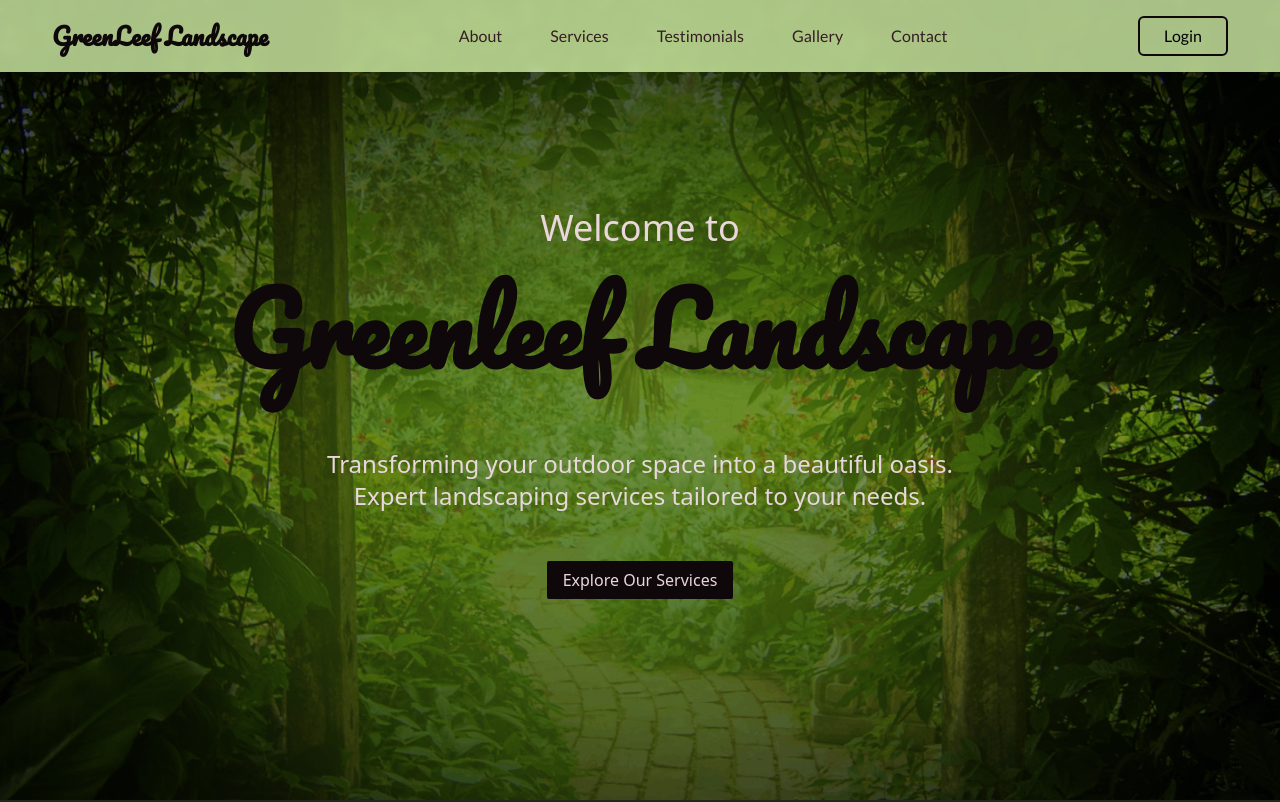
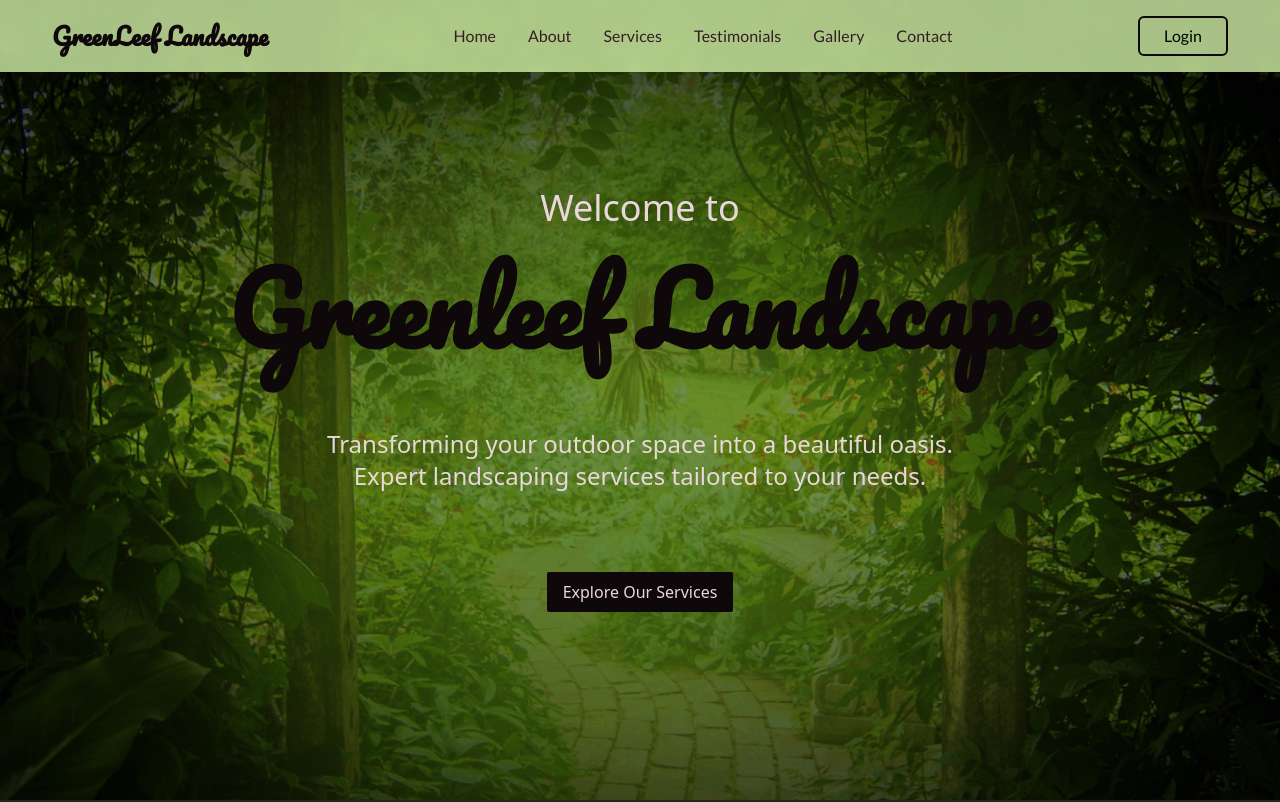
Before and after one commit to Ahmed-Youssef-219/GreenLeef, a Next.js app: page / in a window 1280 px wide. Shown: the top 802 px of the page. Built offline with nearby package versions, Linux system fonts and the light colour scheme.

Commit message:
some enhancement in navbar and adding home link

```diff
--- a/components/Hero.jsx
+++ b/components/Hero.jsx
@@ -1,11 +1,12 @@
-'use client'
+"use client";
 import { motion } from "framer-motion";
 import Link from "next/link";
 const Hero = () => {
   const flex_col_center = "flex flex-col items-center justify-center";
 
   return (
-    <div
+    <section
+      id="hero"
       className={`w-screen h-screen bg-hero bg-center bg-cover text-[#EAD7DC] ${flex_col_center}`}
     >
       <motion.div
@@ -28,19 +29,16 @@ const Hero = () => {
         Transforming your outdoor space into a beautiful oasis. Expert
         landscaping services tailored to your needs.
       </motion.p>
-      <motion.div
+
+      <motion.button
         initial={{ y: 100, opacity: 0 }}
         whileInView={{ y: 0, opacity: 1 }}
         transition={{ duration: 0.3 }}
+        className="mt-6 py-2 px-4 rounded-sm bg-[#0F080A] hover:scale-95"
       >
-        <Link
-          href="./services"
-          className="mt-6 py-2 px-4 rounded-sm bg-[#0F080A] hover:scale-95"
-        >
-          Explore Our Services
-        </Link>
-      </motion.div>
-    </div>
+        Explore Our Services
+      </motion.button>
+    </section>
   );
 };
 
--- a/components/Navbar.jsx
+++ b/components/Navbar.jsx
@@ -1,4 +1,4 @@
-'use client'
+"use client";
 import { useState } from "react";
 import { HiMenu } from "react-icons/hi";
 import { AiOutlineClose } from "react-icons/ai";
@@ -7,7 +7,7 @@ const Navbar = () => {
   const flex_between = "flex items-center justify-between";
   const [active, setActive] = useState(false);
 
-  if (typeof window !== 'undefined'){
+  if (typeof window !== "undefined") {
     window.onscroll = () => {
       setActive(false);
     };
@@ -15,17 +15,22 @@ const Navbar = () => {
 
   return (
     <header className="bg-[#D2F1A7]/80 backdrop-blur-sm fixed p-3 font-lato fixed top-0 right-0 left-0 z-20">
-      <div className={`${flex_between} mx-4 sm:mx-10 md:mx-18 `}>
+      <div className={`${flex_between} mx-4 sm:mx-10`}>
         <h2 className="text-[#0F080A] py-2 font-bold text-lg sm:text-xl md:text-2xl font-pacifico">
           GreenLeef Landscape
         </h2>
         <HiMenu
-          className="flex md:hidden cursor-pointer"
+          className="flex md:hidden cursor-pointer text-xl"
           onClick={() => setActive(true)}
         />
         {/* desktop navbar */}
         <nav className="hidden md:flex">
-          <ul className={`${flex_between} gap-8 text-[#351D23]`}>
+          <ul className={`${flex_between} gap-4 text-[#351D23]`}>
+            <li className="hover:scale-95">
+              <a href="#hero" className="p-2">
+                Home
+              </a>
+            </li>
             <li className="hover:scale-95">
               <a href="#about" className="p-2">
                 About
@@ -61,12 +66,17 @@ const Navbar = () => {
         {active && (
           <nav className="bg-[#D2F1A7]/80 backdrop-blur-sm absolute top-0 left-0 right-0 bg-[#D2F1A7]">
             <AiOutlineClose
-              className="text-lg m-2 cursor-pointer"
+              className="text-xl mt-4 ml-4 cursor-pointer"
               onClick={() => setActive(false)}
             />
             <ul
               className={`flex flex-col items-end justify-center gap-6 pb-4 text-[#351D23]`}
             >
+              <li className="hover:scale-95">
+                <a href="#hero" className="p-2">
+                  Home
+                </a>
+              </li>
               <li className="hover:scale-95">
                 <a href="#about" className="p-2">
                   About
```
